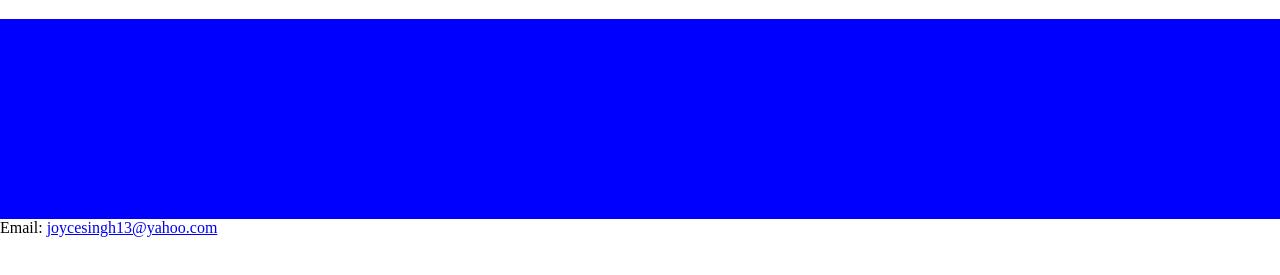
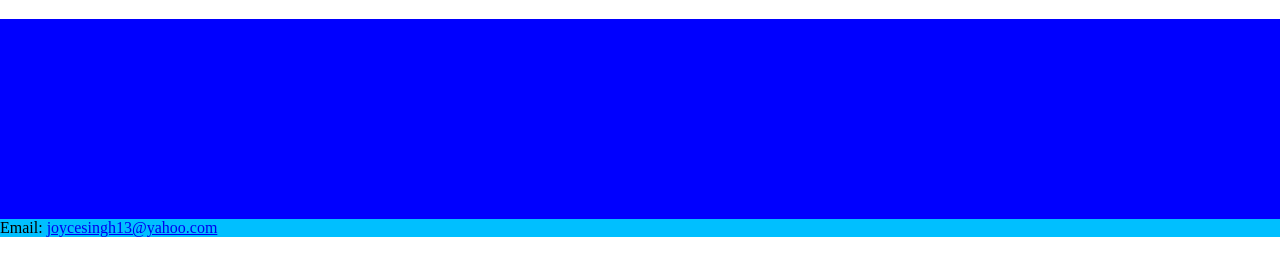
Before and after one commit to asinishin/resume_site, a plain HTML site: page index.html in a window 1280 px wide. Shown: the part 61-336 px from the top of the page. Drawn offline with Linux system fonts and the light colour scheme.

Commit message:
i did work, i did the footer. i fixed it

```diff
--- a/style.css
+++ b/style.css
@@ -14,3 +14,6 @@ html, body {
     background-color: blue;
     height: 200px;
 }
+.footer {
+    background-color: deepskyblue;
+}
```
Also changed, not shown: index.html (+2 -2 lines).
